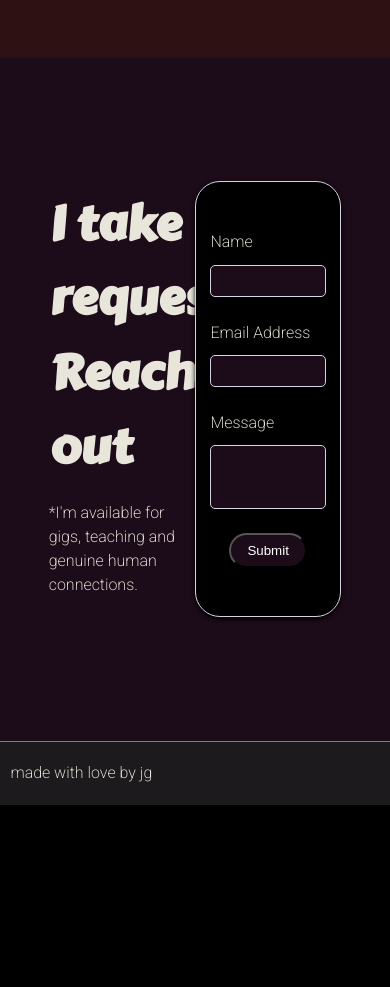
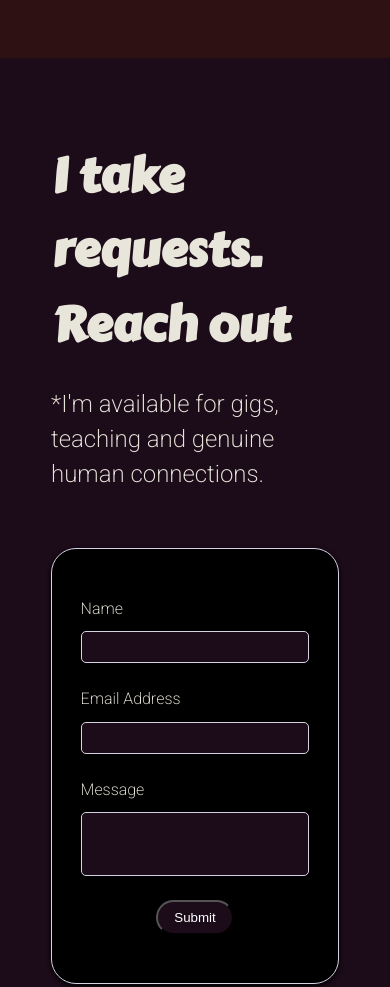
Before and after one commit to jaredgoldman/jared-goldman-music, a plain HTML site: page index.html in a window 390 px wide. Shown: the part 840-1827 px from the top of the page. Before the commit the page ends 1645 px from the top, so only its background shows below. Drawn offline with Linux system fonts and the light colour scheme; a script that the page names is missing.

Commit message:
Improve responsiveness on home form

```diff
--- a/index.html
+++ b/index.html
@@ -37,7 +37,8 @@
         <section class="home-contact-form_section">
             <div class="home-contact-form_container">
                 <div class="home-contact-form_heading-container">
-                    <h3>I take requests</h3>
+                    <div class="home-contact-form_heading">
+                        <h3>I take requests.</h3>
                         <div class="home-contact-form_heading-arrow_container">
                             <div class="home-contact-form_heading-arrow">
                                 <img src="assets/arrow.png" alt="arrow">
@@ -46,6 +47,7 @@
                         </div>
                         <p class="home-contact-form_sub-heading">*I'm available for gigs, teaching and genuine human
                             connections.</p>
+                    </div>
                 </div>
                 <form class="home-contact-form" id="contact" method="post" target="_self">
                     <div class="home-contact-form_body">
--- a/styles/index.css
+++ b/styles/index.css
@@ -127,11 +127,12 @@ div.home-contact-form_sub-heading {
     color: white;
 }
 
-div.home-contact-form_heading-container > h3 {
+div.home-contact-form_heading > h3 {
     font-size: 3rem;
     text-align: left;
     margin: 0.05rem;
 }
+
 
 .home-contact-form_body {
     display: flex;
@@ -149,6 +150,7 @@ div.home-contact-form_heading-container > h3 {
     display: flex;
     justify-content: flex-end;
     width: 50%;
+    min-width: 18rem;
 }
 
 .home-contact-form_heading {
@@ -198,7 +200,7 @@ div.contact-form_field > textarea {
     box-sizing: border-box;
     background-color: var(--secondary-bg-color);
     border: 1px var(--secondary-border-color) solid;
-    color: var(--main-text-color)
+    color: var(--main-text-color);
 }
 
 .contact-form_button {
@@ -249,7 +251,7 @@ div.contact-form_field > textarea {
     .home-featured {
         justify-content: space-around;
         max-width: 60rem:
-    }w
+    }
 }
 
 @media only screen and (max-device-width: 1100px) {
@@ -257,6 +259,10 @@ div.contact-form_field > textarea {
         flex-direction: column;
         justify-content: center;
         align-items: center;
+    }
+
+    .home-contact-form_heading {
+        width: 18rem;
     }
 
     .home-featured_video {
@@ -270,20 +276,33 @@ div.contact-form_field > textarea {
     .music-embed_album-title {
         text-align: center;
     }
+
 }
 
-@media only screen and (max-device-width: 750px) {
+@media only screen and (max-device-width: 960px) {
+   .home-contact-form_heading-arrow {
+        display: none;
+    }
+
+   .home-contact-form_heading-arrow > h3 {
+        margin: none;
+    }
+
+    .home-contact-form_sub-heading {
+        max-width: 25rem;
+    }
+}
+
+@media only screen and (max-device-width: 880px) {
     .home-contact-form_container {
         flex-direction: column;
     }
     .home-contact-form_heading-container {
         margin: 2rem;
         width: 100%;
+        align-items: center;
     }
-    div.home-contact-form_heading-container > h3 {
-        text-align: center;
-    }
-]
+}
 
 @media only screen and (max-device-width: 350px) {
     .featured-album_iframe {
```
Lines whose indentation alone changed are shown as unchanged.
